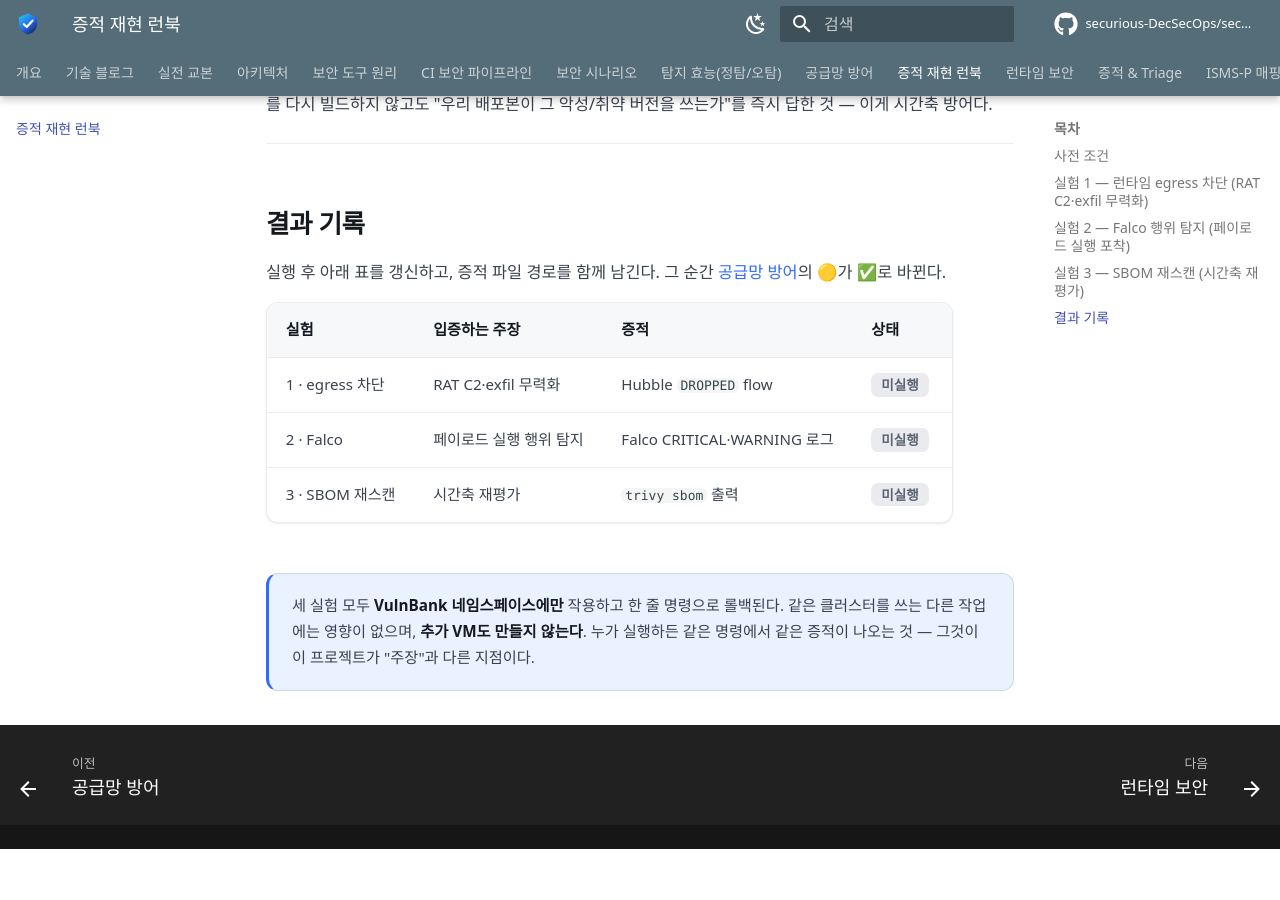
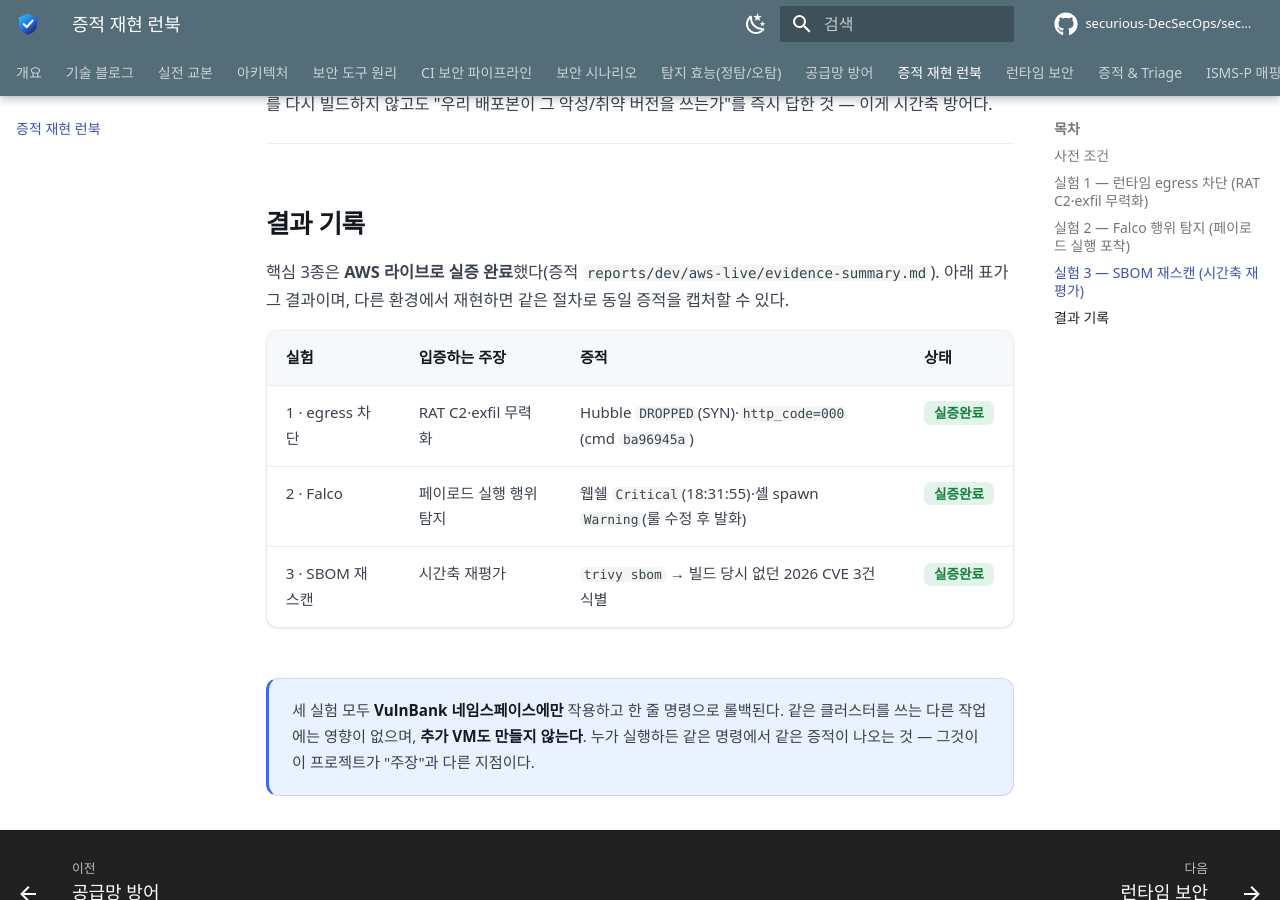
Before and after one commit to securious-DecSecOps/secubank-docs, an MkDocs documentation site: the page built from docs/reproduce.md, in a window 1280 px wide and 900 px high, scrolled down 2794 px. Built offline with MkDocs 1.6.1 and Material for MkDocs 9.7.7, drawn with Linux system fonts in a browser that asks for light colours; some web fonts are replaced; comment, search, counter and statistics services are not loaded; before the commit the page ends 3643 px from its top, so only the background shows below that.

Commit message:
사이트 점검: reproduce 결과표 stale 교정 — 핵심3종(egress·Falco·SBOM재평가) 미실행→실증완료(AWS라이브 증적·cmd 반영), intro도 'AWS라이브 실증완료' 명시

```diff
--- a/docs/reproduce.md
+++ b/docs/reproduce.md
@@ -117,13 +117,13 @@
 
 ## 결과 기록
 
-실행 후 아래 표를 갱신하고, 증적 파일 경로를 함께 남긴다. 그 순간 [공급망 방어](supply-chain-defense.md)의 🟡가 ✅로 바뀐다.
+핵심 3종은 **AWS 라이브로 실증 완료**했다(증적 `reports/dev/aws-live/evidence-summary.md`). 아래 표가 그 결과이며, 다른 환경에서 재현하면 같은 절차로 동일 증적을 캡처할 수 있다.
 
 | 실험 | 입증하는 주장 | 증적 | 상태 |
 | --- | --- | --- | --- |
-| 1 · egress 차단 | RAT C2·exfil 무력화 | Hubble `DROPPED` flow | <span class="st st--planned">미실행</span> |
-| 2 · Falco | 페이로드 실행 행위 탐지 | Falco CRITICAL·WARNING 로그 | <span class="st st--planned">미실행</span> |
-| 3 · SBOM 재스캔 | 시간축 재평가 | `trivy sbom` 출력 | <span class="st st--planned">미실행</span> |
+| 1 · egress 차단 | RAT C2·exfil 무력화 | Hubble `DROPPED`(SYN)·`http_code=000` (cmd `ba96945a`) | <span class="st st--done">실증완료</span> |
+| 2 · Falco | 페이로드 실행 행위 탐지 | 웹쉘 `Critical`(18:31:55)·셸 spawn `Warning`(룰 수정 후 발화) | <span class="st st--done">실증완료</span> |
+| 3 · SBOM 재스캔 | 시간축 재평가 | `trivy sbom` → 빌드 당시 없던 2026 CVE 3건 식별 | <span class="st st--done">실증완료</span> |
 
 <div class="sb-key" markdown>
 세 실험 모두 **VulnBank 네임스페이스에만** 작용하고 한 줄 명령으로 롤백된다. 같은 클러스터를 쓰는 다른 작업에는 영향이 없으며, **추가 VM도 만들지 않는다**. 누가 실행하든 같은 명령에서 같은 증적이 나오는 것 — 그것이 이 프로젝트가 "주장"과 다른 지점이다.
```
